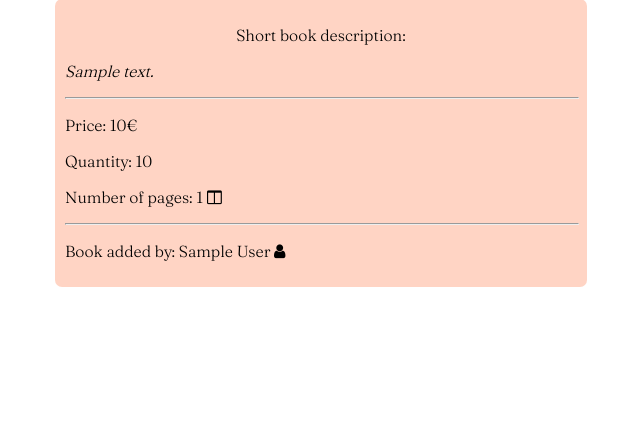
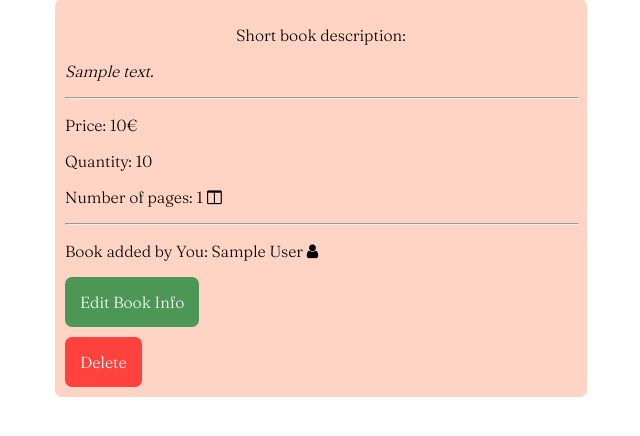
Before and after one commit to NikolaJovovic98/Node-Js-User-Registration-And-Login, a Node server app: a page that uses public/views/oneBook.hbs in a window 1280 px wide. Shown: the part 128-564 px from the top of the page, without its empty margins (319-959 px from the left). Run offline with Node 20, Linux system fonts and the light colour scheme; a user stored in the database is signed in; tables that the repository leaves empty hold one stand-in row (values such as "Sample post"); some libraries are stand-ins or nearby versions.

Commit message:
Added: Logged User Can Edit & Delete Book He Added

```diff
--- a/app.js
+++ b/app.js
@@ -55,6 +55,7 @@ app.use((req, res, next) => {
     next();
 });
 
+
 //Routes
 //Rutiranje ne bi trebalo raditi u app.js zbog nagomilavanja i lakseg citanja to treba odvojiti
 //u folder routes i u njega odrediti rute npr rute koje sluze za prikazivanje pocetne stranice
--- /dev/null
+++ b/config/bookAuth.js
@@ -0,0 +1,42 @@
+const Book = require("../models/Book");
+const User = require("../models/User");
+
+module.exports = {
+    bookPermission: async (req, res, next) => {
+        if (req.isAuthenticated()) {
+            const book = await Book.findOne({ name: req.params.bookName });
+            const bookUserId = JSON.stringify(book.user);
+            const loggedUserId = JSON.stringify(req.user.id);
+            const userWhoAddedBook = await User.findOne({ _id: book.user });
+            if (bookUserId === loggedUserId) {
+                return res.render("oneBook.hbs", {
+                    bookName: book.name,
+                    bookPrice: book.price,
+                    bookQuant: book.quantity,
+                    bookPages: book.pages,
+                    bookDesc: book.description,
+                    bookImg: book.img,
+                    user: userWhoAddedBook.name,
+                    canEdit: true
+                });
+            }
+        }
+        return next();
+    }
+}
+
+
+
+/*
+ const userWhoAddedBook = await User.findOne({ _id: book.user });
+                return res.render("oneBook.hbs", {
+                    bookName: book.name,
+                    bookPrice: book.price,
+                    bookQuant: book.quantity,
+                    bookPages: book.pages,
+                    bookDesc: book.description,
+                    bookImg: book.img,
+                    user:userWhoAddedBook.name,
+                    canEdit:true
+                });
+*/
--- a/config/userAuth.js
+++ b/config/userAuth.js
@@ -1,5 +1,4 @@
 const User = require("../models/User");
-const Book = require("../models/Book");
 
 module.exports = {
     userPermission: async (req, res, next) => {
--- a/public/styles/style.css
+++ b/public/styles/style.css
@@ -185,3 +185,41 @@ hr{
   width: 40%;
   margin: auto;
 }
+
+.delete-book{
+  margin-top: 10px;
+
+}
+
+.delete-book button{
+  border-radius: 7px;
+  font-weight: bold;
+  background-color: rgba(255, 16, 16, 0.74);
+  border: none;
+  outline: none;
+  padding: 15px;
+  color: white;
+  font-size: 16px;
+}
+.edit-book{
+  border-radius: 7px;
+  font-weight: bold;
+  background-color: rgba(14, 129, 48, 0.74);
+  border: none;
+  outline: none;
+  padding: 15px;
+  color: white;
+  font-size: 16px;
+}
+
+.edit-user{
+  border-radius: 7px;
+  font-weight: bold;
+  background-color: rgba(14, 129, 48, 0.74);
+  border: none;
+  outline: none;
+  padding: 15px;
+  color: white;
+  font-size: 16px;
+  margin-left: 20px;
+}
--- a/public/views/dashboard.hbs
+++ b/public/views/dashboard.hbs
@@ -4,7 +4,10 @@
 <h1>Welcome {{user}} <br>Add, Delete or Update a book!</h1>
 
 <a href="/books/add" style="font-size: 23px;margin: 20px;color:rgb(26, 163, 26);"><strong>Click here to add new Book!</strong></a>
-
+<br>
+<div  style="margin: 40px;">
+<a href="/users/show/{{user}}"><button><strong>Your Profile</strong></button></a>
+</div>
 <form action="/users/logout" method="POST" style="margin-top: 20px;">
     <button type="submit">Logout</button>
 </form>
--- a/public/views/oneBook.hbs
+++ b/public/views/oneBook.hbs
@@ -6,7 +6,9 @@
 <div id="one-book">
 
     <div id="one-book-desc">
-       <p style="text-align: center;">Short book description: </p><strong><p style="font-style: italic;">{{bookDesc}}</p></strong>
+        <p style="text-align: center;">Short book description: </p><strong>
+            <p style="font-style: italic;">{{bookDesc}}</p>
+        </strong>
     </div>
     <hr>
     <div id="one-book-info-img">
@@ -18,7 +20,14 @@
     </div>
     <hr>
     <div id="one-book-user">
-        <p>Book added by: <a href="/users/show/{{user}}"><strong>{{user}} <i class="fa fa-user" aria-hidden="true"></i></strong></a></p>
+        <p>Book added by {{#if canEdit}}You{{/if}}: <a href="/users/show/{{user}}"><strong>{{user}} <i class="fa fa-user"
+                        aria-hidden="true"></i></strong></a></p>
+        {{#if canEdit}}
+        <a href="#"><button class="edit-book"><strong>Edit Book Info</strong></button></a>
+        <form action="#" method="" class="delete-book">
+            <button type="submit">Delete</button>
+        </form>
+        {{/if}}
     </div>
 
 </div>
--- a/public/views/oneUser.hbs
+++ b/public/views/oneUser.hbs
@@ -11,7 +11,7 @@
             <p>Email: <strong>{{userEmail}} <i class="fa fa-envelope" aria-hidden="true"></i></strong></p>
             <p>Role: <strong>{{userRole}}</strong></p>
             {{#if canEdit}}
-            <a href="/users/update/{{userName}}"><button style="margin: 10px;"><strong>Edit Profile Info</strong></button></a>
+            <a href="/users/update/{{userName}}"><button class="edit-user"><strong>Edit Profile Info</strong></button></a>
             {{/if}}
     </div>
     <hr>
@@ -36,6 +36,7 @@
             <h3 style="text-align: center;">Enter for more information!</h3>
         </div>
     </div>
+
 </a>
 
 {{/each}}
--- a/routes/books.js
+++ b/routes/books.js
@@ -4,6 +4,7 @@ const Book = require("../models/Book"); //User model
 const { checkAuthentication } = require("../config/auth");
 const uploadsFolder = require("../app");
 const User = require('../models/User');
+const { bookPermission } = require("../config/bookAuth");
 
 //za brisanje slike fs.unlink(path, callback) var fs = require('fs');
 
@@ -16,7 +17,7 @@ router.get("/", async (req, res) => {
 });
 
 //Prikazi jednu knjigu
-router.get("/show/:bookName", async (req, res) => {
+router.get("/show/:bookName",bookPermission ,async (req, res) => {
     const book = await Book.findOne({ name: req.params.bookName });
     const userWhoAddedBook = await User.findOne({ _id: book.user });
     res.render("oneBook.hbs", {
```
Also changed, not shown: routes/users.js (+0 -9 lines).
